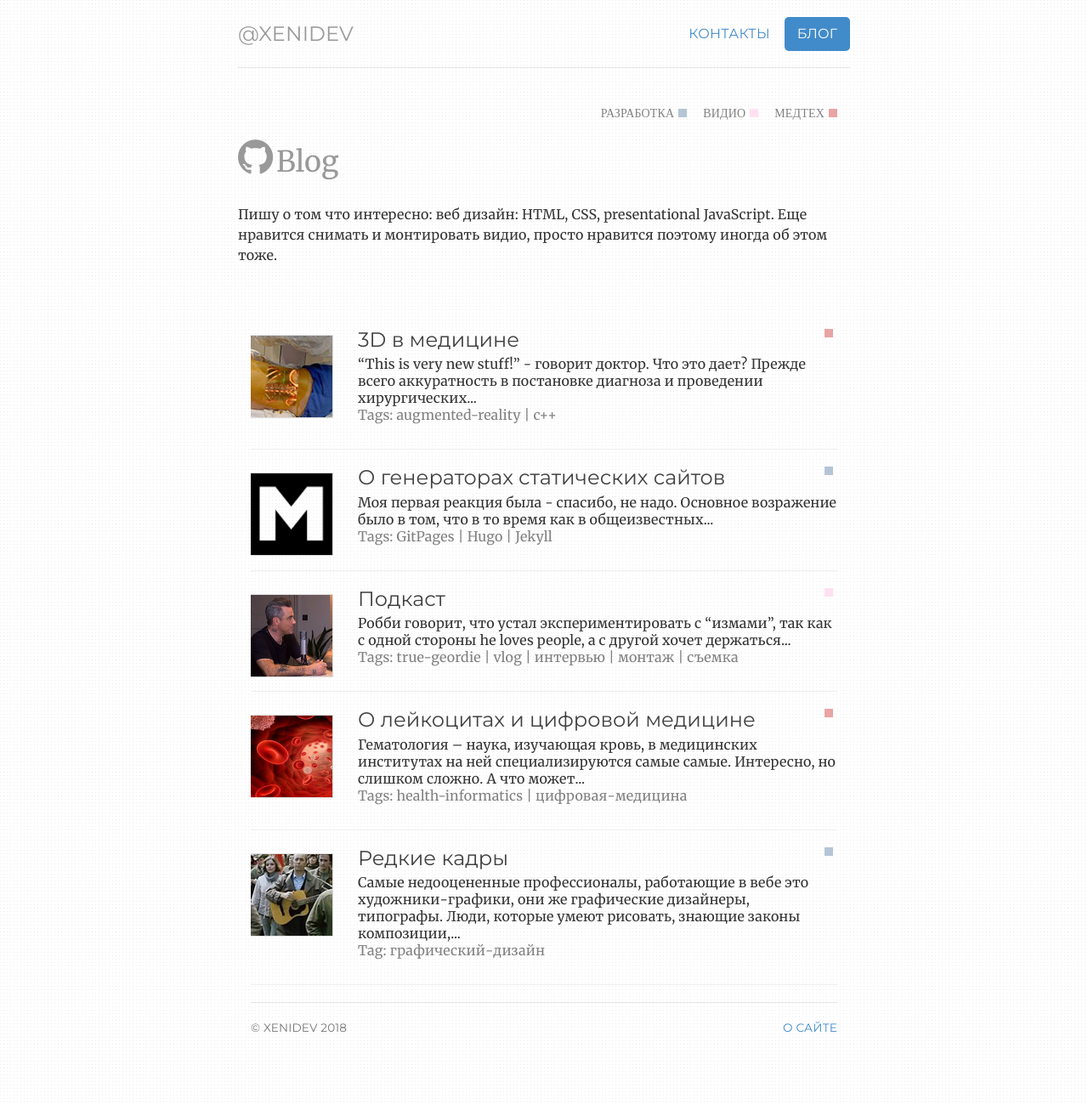
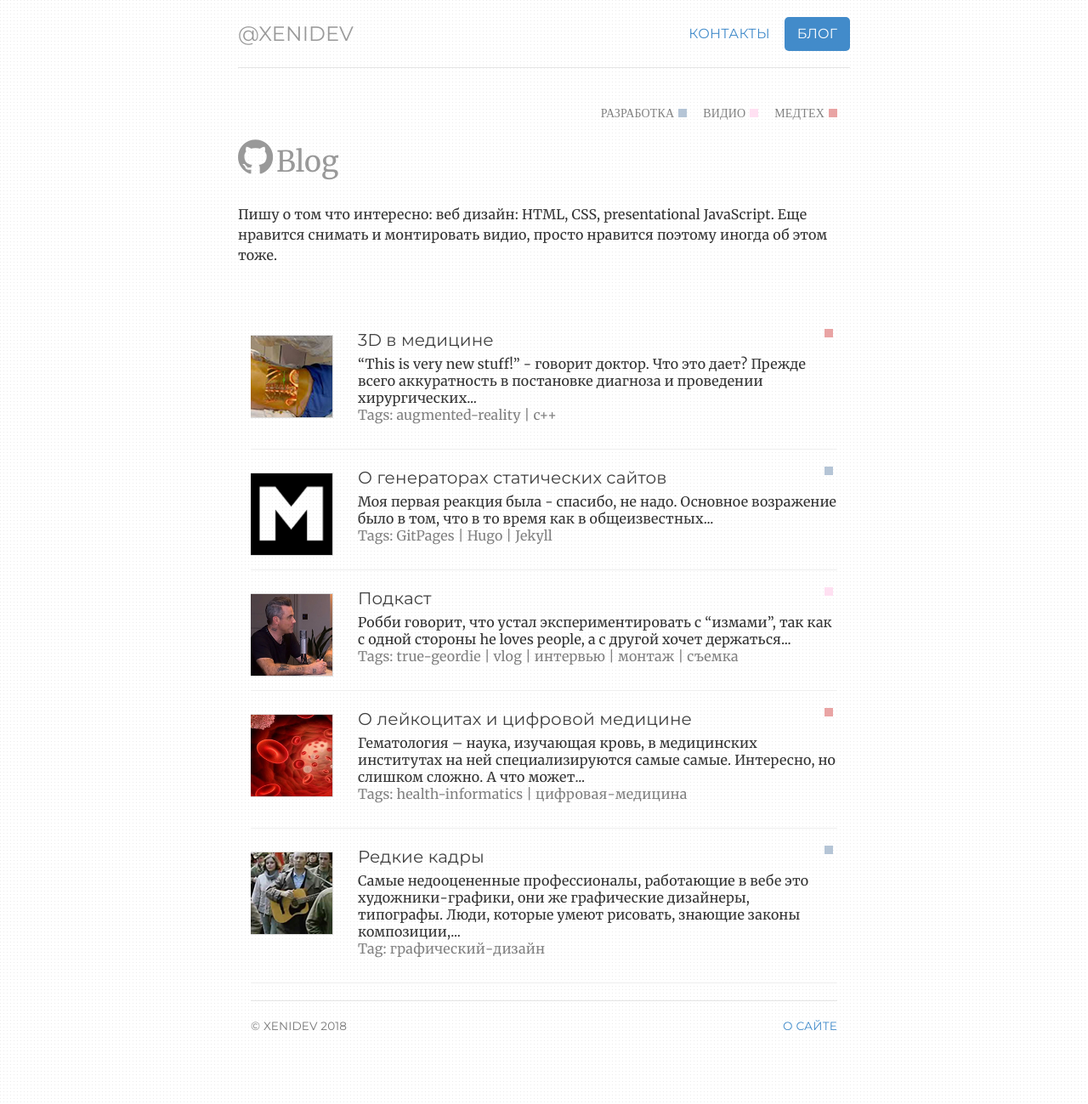
Before and after one commit to ValeraS/xenidev.github.io, a Jekyll site: the page built from notes/index.html, in a window 1280 px wide. Shown: the whole page at 85% size. Built offline with Jekyll 4.4.1, drawn with Linux system fonts in a browser that asks for light colours.

Commit message:
Update index.html

```diff
--- a/notes/index.html
+++ b/notes/index.html
@@ -59,7 +59,7 @@ notes: active
             <a href="/notes/medtech.html"><span class="badge-category-medtech pull-right"></span> </a> {% endif %} {% if post.categories contains 'видио' %}
             <a href="/notes/video.html"><span class="badge-category-video pull-right"></span> </a> {% endif %} {% if post.categories contains 'разработка' %}
             <a href="/notes/razrabotka.html"><span class="badge-category-razrabotka pull-right"></span> </a> {% endif %} {% endfor %} {% endif %}
-            <h4 class="media-heading"><a href="{{post.url | prepend: site.baseurl}}">{{post.title}}</a></h4> {{post.excerpt | strip_html | normalize_whitespace | escape | truncatewords: 20 }}
+            <h5 class="media-heading"><a href="{{post.url | prepend: site.baseurl}}">{{post.title}}</a></h5> {{post.excerpt | strip_html | normalize_whitespace | escape | truncatewords: 20 }}
             <!-- Post info-tags  -->
             <div class="margin10 label-tag">
               {% if post.tags.size > 0 %} Tag{% if post.tags.size > 1 %}s{% endif %}: {{ post.tags | sort | join: " | " }}
```
